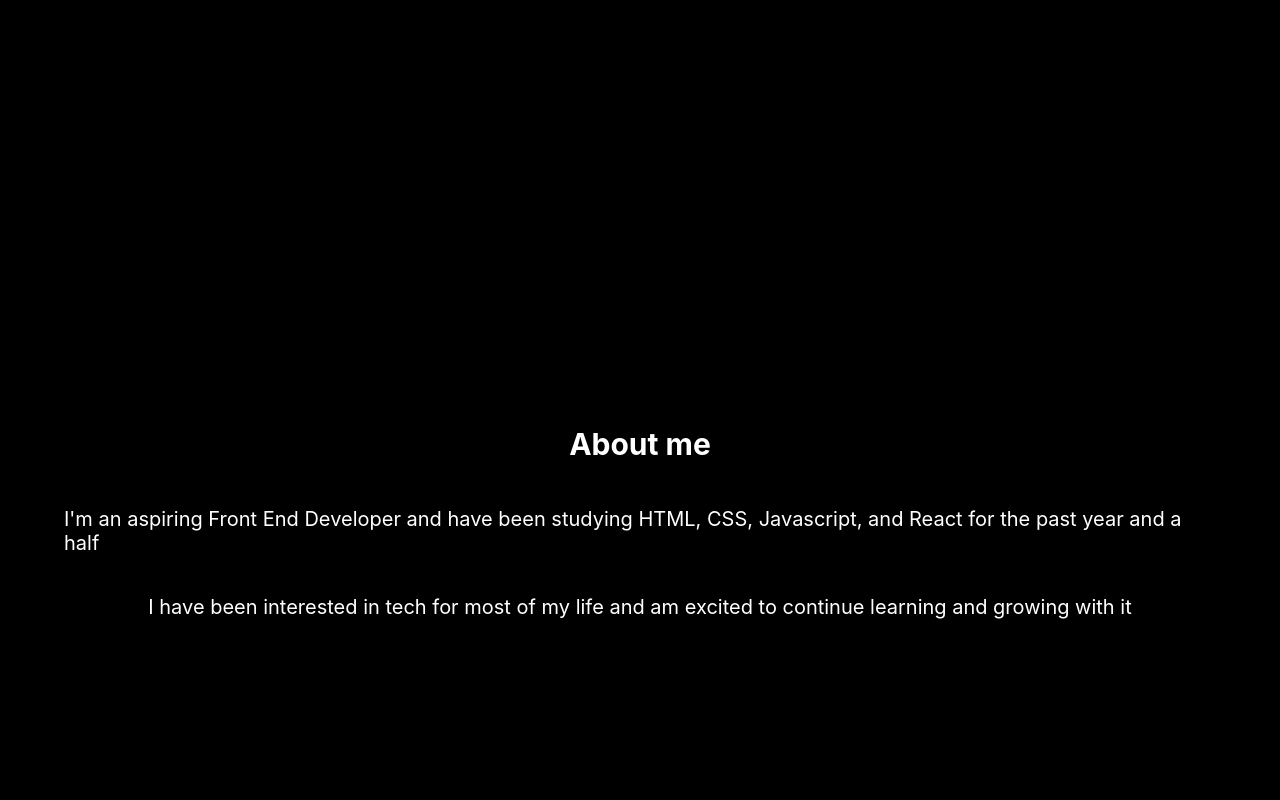
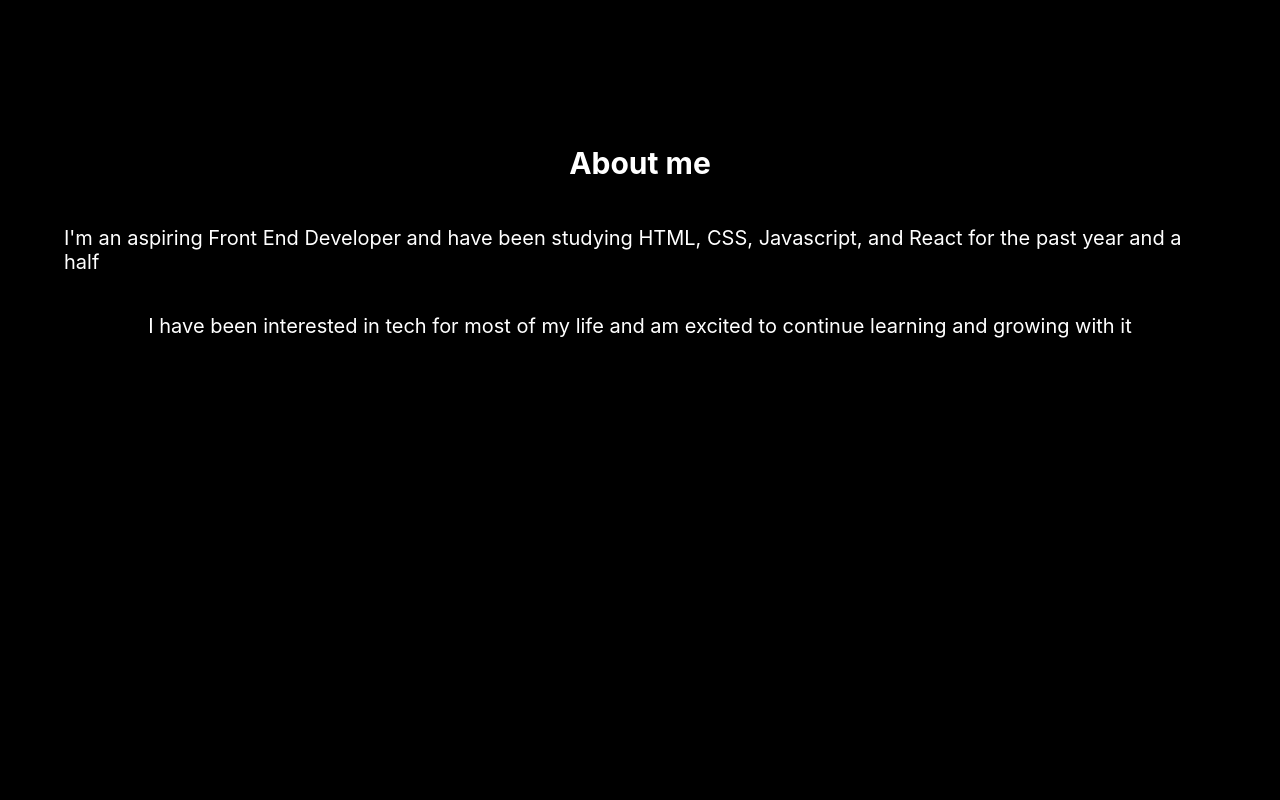
Before and after one commit to Braden0006/portfolio-version2, a React (Create React App) app: page / in a window 1280 px wide. Shown: the part 680-1480 px from the top of the page. Built offline with nearby package versions, Linux system fonts and the light colour scheme.

Commit message:
Removed the vertical center on the "About" component

```diff
--- a/src/Components/About/About.css
+++ b/src/Components/About/About.css
@@ -1 +1 @@
-.about{height:100vh;width:90vw;margin:auto;display:flex;flex-direction:column;align-items:center;justify-content:center}.about .about__title,.about .about__info{color:#fff}.about .about__title{font-size:3rem}.about .about__info{font-size:2rem}/*# sourceMappingURL=About.css.map */
+.about{height:100vh;width:90vw;margin:auto;display:flex;flex-direction:column;align-items:center}.about .about__title,.about .about__info{color:#fff}.about .about__title{font-size:3rem}.about .about__info{font-size:2rem}/*# sourceMappingURL=About.css.map */
--- a/src/Components/About/About.scss
+++ b/src/Components/About/About.scss
@@ -7,7 +7,6 @@
     display: flex;
     flex-direction: column;
     align-items: center;
-    justify-content: center;
 
     .about__title, .about__info {
         color: $white;
```
Also changed, not shown: 1 other file (tests, documents, lock files or other folders).
